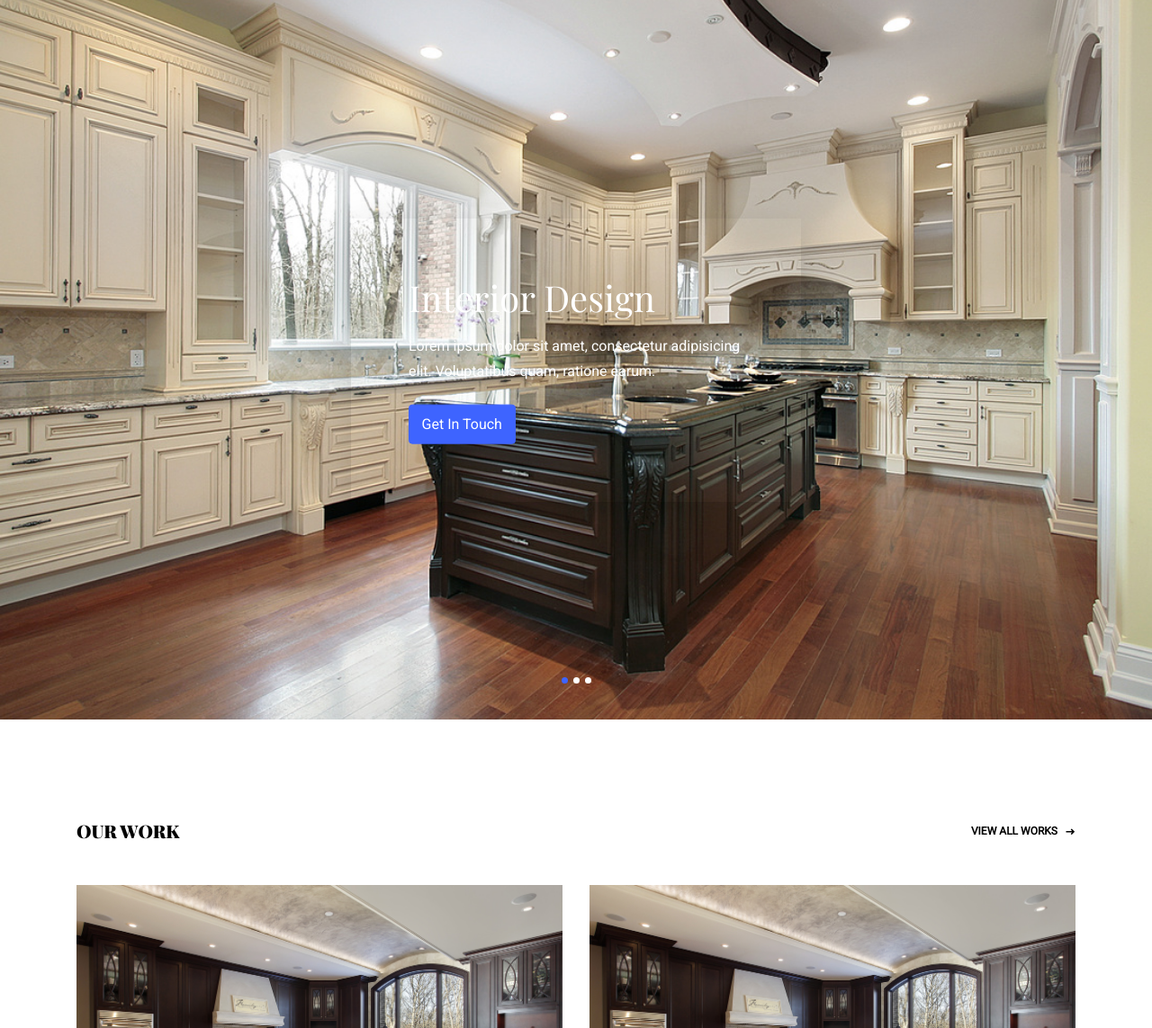
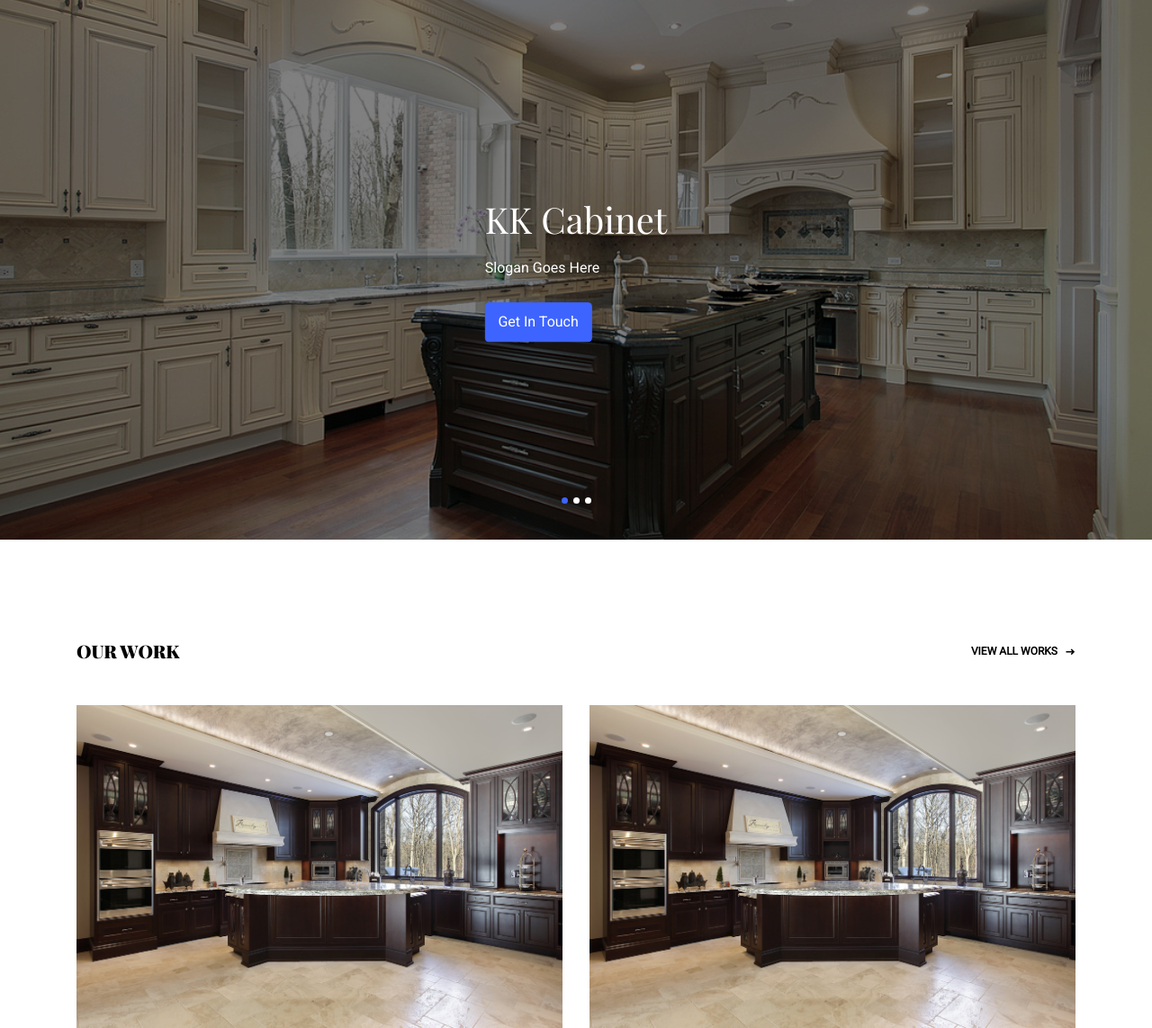
Before and after one commit to sushenzhang/KKCabinet_project, a Django app: page / in a window 1280 px wide. Shown: the part 126-1269 px from the top of the page at 90% size. Run offline with Django 3.2, Linux system fonts and the light colour scheme; some libraries are stand-ins or nearby versions; some web fonts are replaced.

Commit message:
change Home Page live picture

```diff
--- a/app/static/app/css/style.css
+++ b/app/static/app/css/style.css
@@ -1242,7 +1242,7 @@ h1, h2, h3, h4, h5,
   position: static; }
 
 .owl-carousel-wrapper {
-  height: 100vh;
+  height: 50vh;
   min-height: 600px;
   position: relative; }
 
@@ -1250,9 +1250,10 @@ h1, h2, h3, h4, h5,
   background-size: cover;
   background-position: center center;
   background-repeat: no-repeat;
+  -webkit-filter:brightness(50%);
   position: relative; }
   .ftco-cover-1, .ftco-cover-1 .container > .row {
-    height: 100vh;
+    height: 50vh;
     min-height: 600px; }
   .ftco-cover-1 > .container {
     position: relative; }
--- a/app/templates/app/index.html
+++ b/app/templates/app/index.html
@@ -14,8 +14,8 @@
 
           <div class="box-92819 shadow-lg">
               <div>
-                <h1 class=" mb-3 text-white">Interior Design</h1>
-                <p class=" mb-3 text-white">Lorem ipsum dolor sit amet, consectetur adipisicing elit. Voluptatibus quam, ratione earum.</p>
+                <h1 class=" mb-3 text-white">KK Cabinet</h1>
+                <p class=" mb-3 text-white">Slogan Goes Here</p>
                 <p class="mb-0 mt-4"><a href="#" class="btn btn-primary">Get In Touch</a></p>
               </div>
           </div>
```
